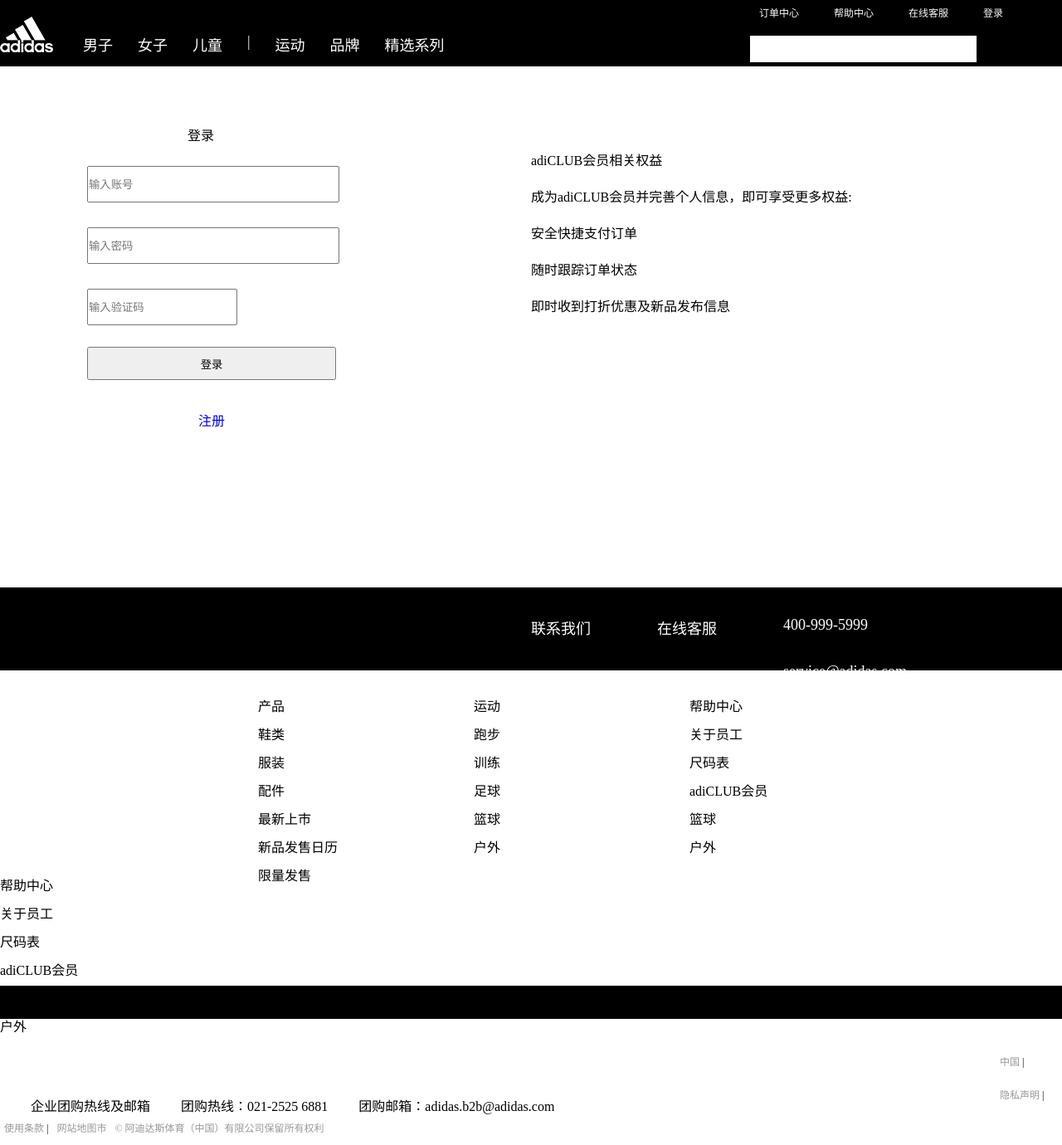
After one commit to QQWYH/Leaf, a PHP site: page /login.html in a window 1280 px wide. The commit adds this page. Shown: the whole page at 83% size. Run offline with PHP 8.4, Linux system fonts and the light colour scheme.

Commit message:
登录页面完成

```diff
--- a/web/client/css/common.css
+++ b/web/client/css/common.css
@@ -1,5 +1,5 @@
 /* 公共样式 */
-.top-con,.header-con,.footer-con,.bottom-con{
+.top-con,.header-con,.footer-con,.bottom-con,.conter-con{
     width: 1280px;
     margin: 0 auto;
 }
@@ -126,6 +126,7 @@
 }
 .footer-con>.ul-btm li{
     float: left;
+    margin-left: 37px;
 }
 .footer-con ul li{
     margin-top: 10px;
--- a/web/client/css/style.css
+++ b/web/client/css/style.css
@@ -1,5 +1,5 @@
 /* 公共样式 */
-.banner-con,.cms,.footer-list{
+.banner-con,.cms,.footer-list,.register-con{
     width: 1280px;
     margin: 0 auto;
 }
@@ -192,20 +192,122 @@
     height: 480px;
     border: 1px solid #ccc;
 }
-
-#footer{
-    height: 480px;
+/* login */
+#conter{
+    background-color: #fff;
 }
-.footer-top{
-    background-color: black;
-    height: 100px;
+.conter-con{
+    height: 628px;
 }
-.footer-top>.footer-list li{
-    display: block;
-    font-size: 18px;
+.conter-con>.left{
+    height: 604px;
+    width: 600px;
     float: left;
-    color: #fff;
-    padding-top: 35px ;
-    margin-right: 80px;
+    padding: 20px;
+}
+.conter-con>.left>.login{
+    width: 384px;
+    height: 488px;
+    margin-left: 30px;
+    margin-top: 50px;
 
 }
+.conter-con>.left>.login>.top{
+    width: 384px;
+    height: 50px;
+    text-align: center;
+}
+.conter-con>.left>.login>.bottom{
+    width: 384px;
+    height: 434px;
+}
+.conter-con>.left>.login>.bottom>.userClass{
+    width: 300px;
+    height: 40px;
+    margin-left: 55px;
+}
+.conter-con>.left>.login>.bottom>.passClass{
+    width: 300px;
+    height: 40px;
+    margin-left: 55px;
+    margin-top: 30px;
+}
+.conter-con>.left>.login>.bottom>.yanze{
+    width: 384px;
+    height: 40px;
+    margin-left: 55px;
+    margin-top: 30px;
+}
+.conter-con>.left>.login>.bottom>.zc{
+    display: block;
+    width: 300px;
+    height: 40px;
+    margin-top: 20px;
+    text-align: center;
+    line-height: 40px;
+    margin: 30px 0 0 55px;
+}
+.conter-con>.left>.login>.bottom>.zc:hover{
+    background-color: #ccc;
+}
+.conter-con>.left>.login>.bottom>.yanze>.y-left{
+    width: 200px;
+    height: 40px;
+    float: left;
+}
+.conter-con>.left>.login>.bottom>.yanze>.y-left>.yanzema{
+    height: 40px;
+}
+.conter-con>.left>.login>.bottom>.yanze>.y-right{
+    width: 100px;
+    height: 40px;
+    float: left;
+}
+.conter-con>.left>.login>.bottom>.dl{
+    width: 300px;
+    height: 40px;
+    text-align: center;
+    margin: 30px 0 0 55px;
+}
+.conter-con>.right{
+    height: 604px;
+    width: 600px;
+    float: left;
+}
+.conter-con>.right>.right-p{
+    margin-top: 100px;
+}
+.conter-con>.right>.right-p>ul li{
+    margin-top: 20px;
+}
+/* 注册 */
+.register-con{
+    height: 600px;
+}
+.box{
+    width: 430px;
+    height: 300px;
+    position: relative;
+    left: 26%;
+    top: 20%;
+}
+.box>p{
+    font-size: 20px;
+    text-align: center;
+    margin-left: -153px;
+    margin-bottom: 20px;
+}
+.box>.box-a{
+    width: 300px;
+    height: 40px;
+}
+.box>.box-b{
+    width: 300px;
+    height: 40px;
+    margin-top: 30px;
+}
+.box>.zhuc{
+    width: 300px;
+    height: 40px;
+    margin-top: 30px;
+}
--- /dev/null
+++ b/web/client/login.html
@@ -0,0 +1,225 @@
+<!DOCTYPE html>
+<html lang="en">
+
+<head>
+    <meta charset="UTF-8">
+    <meta name="viewport" content="width=device-width, initial-scale=1.0">
+    <link rel="stylesheet" href="./css/common.css">
+    <link rel="stylesheet" href="./css/reset.css">
+    <link rel="stylesheet" href="./css/style.css">
+    <title>Document</title>
+</head>
+
+<body>
+    <div id="top">
+        <div class="top-con">
+            <ul class="top-list">
+                <li>
+                    <a href="#">订单中心</a>
+                    <span></span>
+                </li>
+                <li>
+                    <a href="#">帮助中心</a>
+                    <span></span>
+                </li>
+                <li>
+                    <a href="#">在线客服</a>
+                    <span></span>
+                </li>
+                <li>
+                    <a href="#">登录</a>
+                    <span></span>
+                </li>
+            </ul>
+        </div>
+    </div>
+    <div id="header">
+        <div class="header-con">
+            <h1 class="logo"><img src="./images/logo-new.png" alt=""></h1>
+            <ul class="nav">
+                <li>
+                    <a href="#">男子</a>
+
+                </li>
+                <li>
+                    <a href="#">女子</a>
+                </li>
+                <li>
+                    <a href="#">儿童</a>
+                </li>
+                <li>
+                    <a href="#">|</a>
+                </li>
+                <li>
+                    <a href="#">运动</a>
+                </li>
+                <li>
+                    <a href="#">品牌</a>
+                </li>
+                <li>
+                    <a href="#">精选系列</a>
+                </li>
+            </ul>
+            <div class="sous">
+                <a href="#" class="i"></a>
+                <input type="text">
+                <a href="#" class="i-a"></a>
+                <a href="#" class="car"></a>
+            </div>
+        </div>
+    </div>
+    <div id="conter">
+        <div class="conter-con">
+            <div class="left">
+                <div class="login">
+                    <div class="top">
+                        <p>登录</p>
+                    </div>
+                    <div class="bottom">
+                        <input type="text" id="userID" name="user" class="userClass" placeholder="输入账号"><span></span>
+                        <input type="password" id="passID" name="password" class="passClass"
+                            placeholder="输入密码"><span></span>
+                        <div class="yanze">
+                            <div class="y-left">
+                                <input type="text" id="yanze" class="yanzema" placeholder="输入验证码">
+                            </div>
+                            <div class="y-right"></div>
+                        </div>
+                        <button class="dl" id="btn">登录</button><br>
+                        <a href="./register.html" class="zc" id="btn">注册</a>
+                    </div>
+
+                </div>
+
+            </div>
+            <div class="right">
+                <div class="right-p">
+                    <ul>
+                        <li>
+                            <span>adiCLUB会员相关权益</span>
+                        </li>
+                        <li>
+                            <span>成为adiCLUB会员并完善个人信息，即可享受更多权益:</span>
+                        </li>
+                        <li>
+                            <span>安全快捷支付订单</span>
+                        </li>
+                        <li>
+                            <span>随时跟踪订单状态</span>
+                        </li>
+                        <li>
+                            <span>即时收到打折优惠及新品发布信息</span>
+                        </li>
+                    </ul>
+                </div>
+            </div>
+        </div>
+    </div>
+
+    <div id="footer">
+        <div class="footer-top">
+            <ul class="footer-list">
+                <li> 联系我们</li>
+                <li>在线客服</li>
+                <li>400-999-5999</li>
+                <li>service@adidas.com</li>
+                <li>9:00-22:00</li>
+                <li>订单追踪</li>
+            </ul>
+        </div>
+        <div class="footer-con">
+            <ul>
+                <li>产品</li>
+                <li>鞋类</li>
+                <li>服装</li>
+                <li>配件</li>
+                <li>最新上市</li>
+                <li>新品发售日历</li>
+                <li>限量发售</li>
+            </ul>
+
+            <ul>
+                <li>运动</li>
+                <li>跑步</li>
+                <li>训练</li>
+                <li>足球</li>
+                <li>篮球</li>
+                <li>户外</li>
+            </ul>
+
+            <ul>
+                <li>
+                    <a href="#"> 帮助中心</a>
+                </li>
+                <li>
+                    <a href="">关于员工</a>
+                </li>
+                <li>
+                    <a href="">尺码表</a>
+                </li>
+                <li>
+                    <a href="">adiCLUB会员</a>
+                </li>
+                <li>
+                    <a href="">篮球</a></li>
+                <li>
+                    <a href="">户外</a>
+                </li>
+            </ul>
+
+
+            <ul>
+                <li>
+                    <a href="#"> 帮助中心</a>
+                </li>
+                <li>
+                    <a href="">关于员工</a>
+                </li>
+                <li>
+                    <a href="">尺码表</a>
+                </li>
+                <li>
+                    <a href="">adiCLUB会员</a>
+                </li>
+                <li>
+                    <a href="">篮球</a></li>
+                <li>
+                    <a href="">户外</a>
+                </li>
+            </ul>
+            <ul class="ul-btm">
+                <li>企业团购热线及邮箱</li>
+                <li>团购热线：021-2525 6881</li>
+                <li>团购邮箱：adidas.b2b@adidas.com</li>
+            </ul>
+        </div>
+    </div>
+    <div id="bottom">
+        <div class="bottom-con">
+            <ul>
+                <li>
+                    <a href="#">中国</a>
+                    <span>|</span>
+                </li>
+                <li>
+                    <a href="#">隐私声明</a>
+                    <span>|</span>
+                </li>
+
+                <li>
+                    <a href="#">使用条款</a>
+                    <span>|</span>
+                </li>
+                <li>
+                    <a href="#">网站地图市</a>
+                </li>
+                <li>
+                    <a href="#">© 阿迪达斯体育（中国）有限公司保留所有权利</a>
+                </li>
+            </ul>
+        </div>
+    </div>
+
+</body>
+
+</html>
```
Also changed, not shown: web/client/register.html (added, +188 -0 lines).
